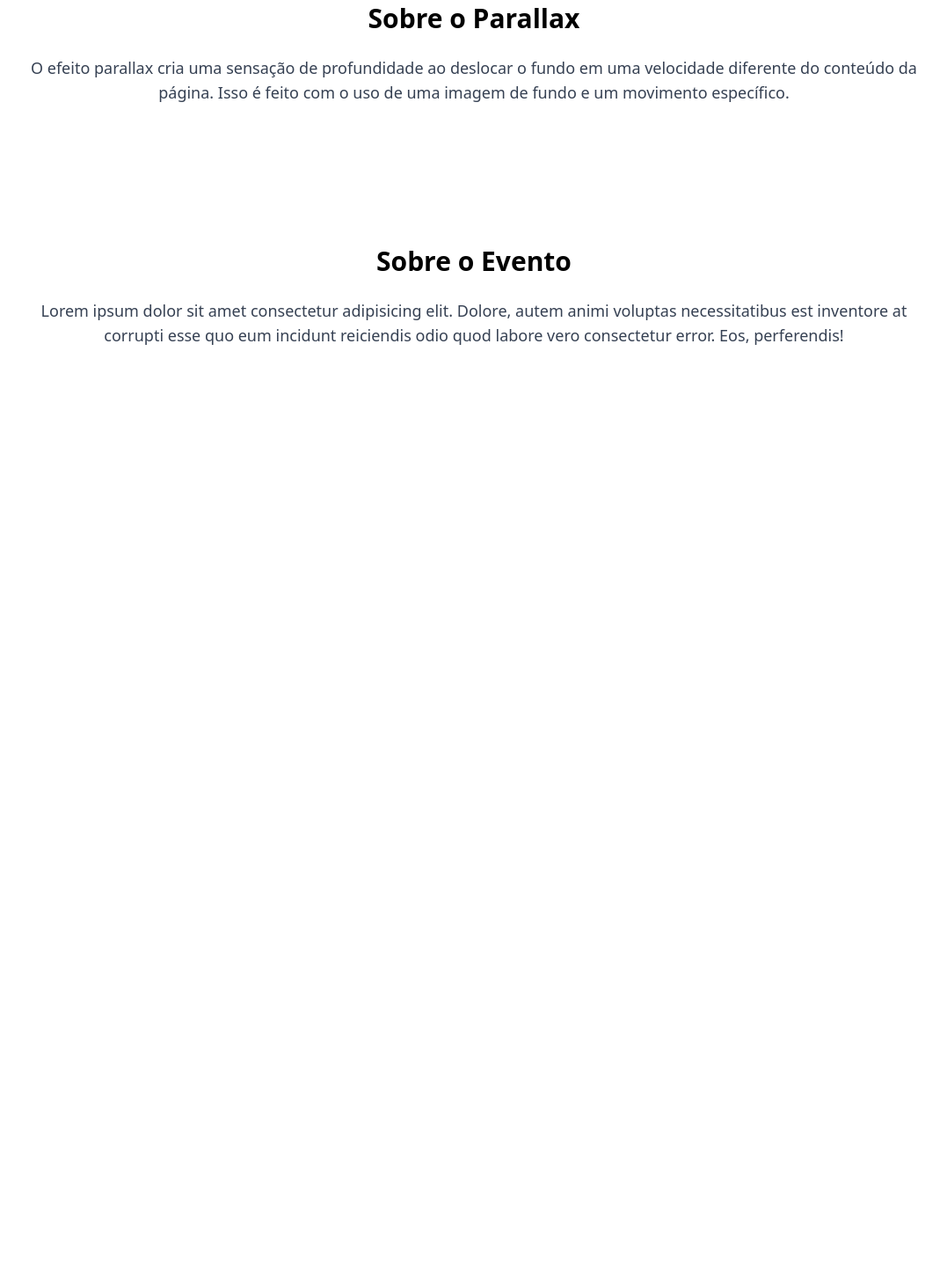
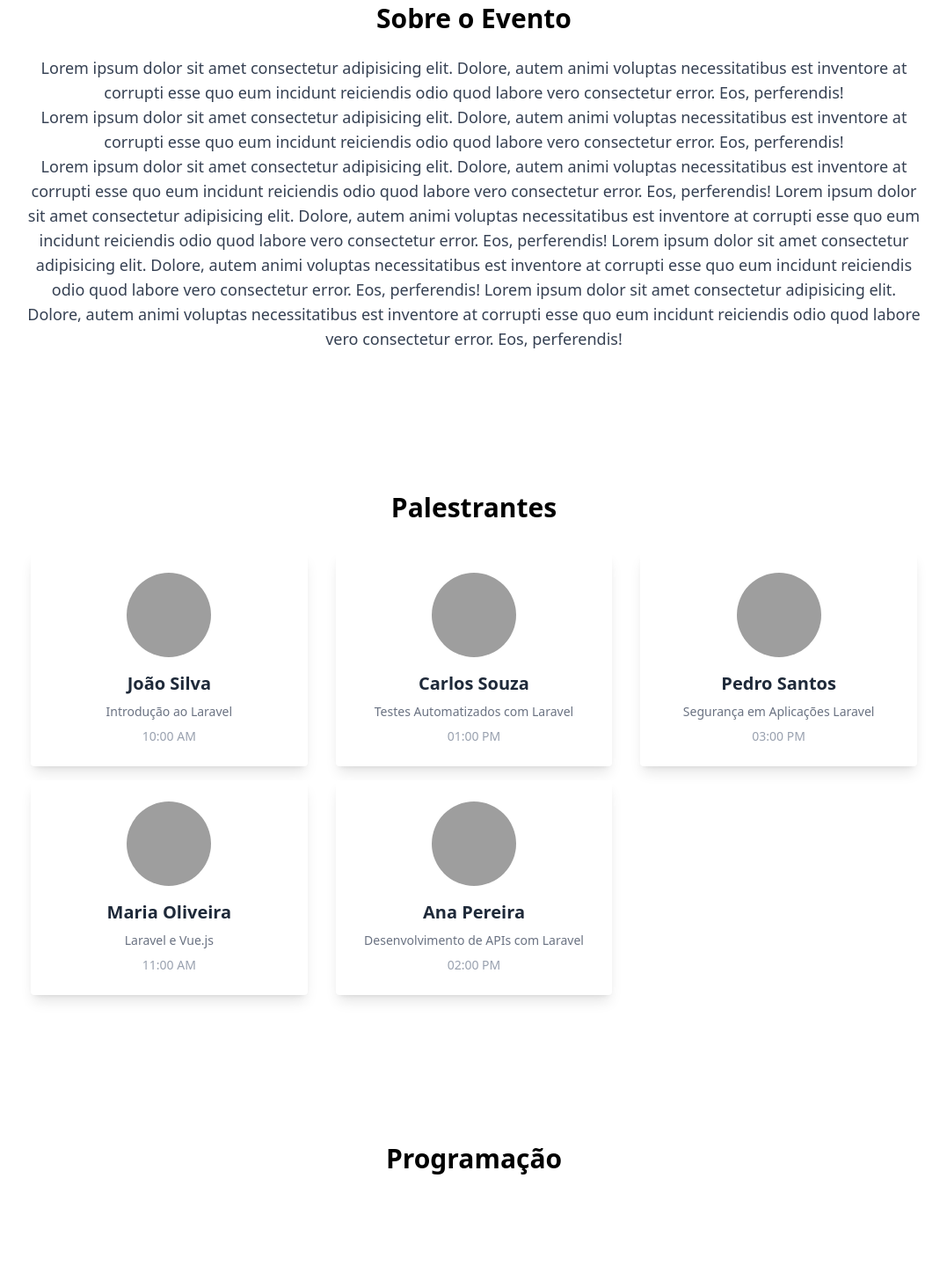
Before and after one commit to Braiani/agenda_eventos, a plain HTML site: page index.html in a window 1280 px wide. Shown: the part 877-2316 px from the top of the page at 88% size, without its empty margins (101-1178 px from the left). Before the commit the page ends 1352 px from the top, so only its background shows below. Drawn offline with nearby package versions, Linux system fonts and the light colour scheme; grey boxes are pictures that could not be loaded.

Commit message:
Added speakers section

```diff
--- /dev/null
+++ b/api/informacoes.json
@@ -0,0 +1,37 @@
+{
+    "event": "Laravel Brasil Conference",
+    "location": "São Paulo, Brasil",
+    "date": "2023-11-25",
+    "speakers": [
+        {
+            "name": "João Silva",
+            "topic": "Introdução ao Laravel",
+            "time": "10:00 AM",
+            "photo": "https://i.pravatar.cc/150?img=3"
+        },
+        {
+            "name": "Maria Oliveira",
+            "topic": "Laravel e Vue.js",
+            "time": "11:00 AM",
+            "photo": "https://i.pravatar.cc/150?img=35"
+        },
+        {
+            "name": "Carlos Souza",
+            "topic": "Testes Automatizados com Laravel",
+            "time": "01:00 PM",
+            "photo": "https://i.pravatar.cc/150?img=2"
+        },
+        {
+            "name": "Ana Pereira",
+            "topic": "Desenvolvimento de APIs com Laravel",
+            "time": "02:00 PM",
+            "photo": "https://i.pravatar.cc/150?img=20"
+        },
+        {
+            "name": "Pedro Santos",
+            "topic": "Segurança em Aplicações Laravel",
+            "time": "03:00 PM",
+            "photo": "https://i.pravatar.cc/150?img=13"
+        }
+    ]
+}
--- /dev/null
+++ b/assets/components/palestrantes.js
@@ -0,0 +1,20 @@
+const palestrante = ({ name, topic, time, photo }) => {
+    return `
+        <!-- Card -->
+        <div class="p-2 w-full lg:mb-0 mb-6">
+            <div class="max-w-sm rounded overflow-hidden shadow-lg bg-white p-6">
+                <!-- Foto -->
+                <img class="w-24 h-24 rounded-full mx-auto" src="${photo}" alt="Foto de ${name}">
+
+                <!-- Conteúdo do card -->
+                <div class="text-center mt-4">
+                    <h2 class="text-xl font-semibold text-gray-800">${name}</h2>
+                    <p class="text-sm text-gray-500 mt-2">${topic}</p>
+                    <p class="text-sm text-gray-400 mt-2">${time}</p>
+                </div>
+            </div>
+        </div>
+    `;
+};
+
+export default palestrante;
--- a/assets/js/script.js
+++ b/assets/js/script.js
@@ -1,3 +1,21 @@
-window.onload = function() {
-    //
+import palestrante from "../components/palestrantes.js";
+
+async function getApiInformations() {
+    const response = await fetch('../api/informacoes.json').then(response => response.json());
+    console.log(response);
+    return response;
 }
+
+async function getSpeakers() {
+    const response = await getApiInformations();
+
+    const speakers = response.speakers;
+
+    const speakersContainer = document.getElementById('palestrantes');
+
+    speakers.forEach(speaker => {
+        speakersContainer.innerHTML += palestrante(speaker);
+    });
+}
+
+getSpeakers();
--- a/index.html
+++ b/index.html
@@ -2,8 +2,9 @@
 <html lang="pt-BR">
 <head>
     <meta charset="UTF-8">
-    <meta name="viewport" content="width=device-width, initial-scale=1.0">
+    <meta name="viewport" content="width=device-width, initial-scale=1, viewport-fit=cover">
     <title>Agenda</title>
+    <link rel="icon" type="image/png" sizes="32x32" href="https://laravel.com/img/favicon/favicon-32x32.png">
     <link rel="stylesheet" href="./assets/css/style.css">
     <script src="https://unpkg.com/@tailwindcss/browser@4"></script>
 </head>
@@ -39,17 +40,6 @@
         </div>
     </section>
 
-    <section class="py-20 px-4">
-        <div class="max-w-5xl mx-auto text-center">
-            <h2 class="text-3xl font-semibold mb-6">
-                Sobre o Parallax
-            </h2>
-            <p class="text-lg text-gray-700">
-                O efeito parallax cria uma sensação de profundidade ao deslocar o fundo em uma velocidade diferente do conteúdo da página. Isso é feito com o uso de uma imagem de fundo e um movimento específico.
-            </p>
-        </div>
-    </section>
-
     <!-- <section class="relative w-full h-[50vh] bg-cover bg-center bg-fixed paralax-img" id="price">
         <div class="absolute inset-0 bg-blue-800 opacity-50"></div>
         <div class="absolute inset-0 flex items-center justify-center text-white">
@@ -65,10 +55,42 @@
             <p class="text-lg text-gray-700">
                 Lorem ipsum dolor sit amet consectetur adipisicing elit. Dolore, autem animi voluptas necessitatibus est inventore at corrupti esse quo eum incidunt reiciendis odio quod labore vero consectetur error. Eos, perferendis!
             </p>
+            <p class="text-lg text-gray-700">
+                Lorem ipsum dolor sit amet consectetur adipisicing elit. Dolore, autem animi voluptas necessitatibus est inventore at corrupti esse quo eum incidunt reiciendis odio quod labore vero consectetur error. Eos, perferendis!
+            </p>
+            <p class="text-lg text-gray-700">
+                Lorem ipsum dolor sit amet consectetur adipisicing elit. Dolore, autem animi voluptas necessitatibus est inventore at corrupti esse quo eum incidunt reiciendis odio quod labore vero consectetur error. Eos, perferendis!
+                Lorem ipsum dolor sit amet consectetur adipisicing elit. Dolore, autem animi voluptas necessitatibus est inventore at corrupti esse quo eum incidunt reiciendis odio quod labore vero consectetur error. Eos, perferendis!
+                Lorem ipsum dolor sit amet consectetur adipisicing elit. Dolore, autem animi voluptas necessitatibus est inventore at corrupti esse quo eum incidunt reiciendis odio quod labore vero consectetur error. Eos, perferendis!
+                Lorem ipsum dolor sit amet consectetur adipisicing elit. Dolore, autem animi voluptas necessitatibus est inventore at corrupti esse quo eum incidunt reiciendis odio quod labore vero consectetur error. Eos, perferendis!
+            </p>
         </div>
     </section>
 
 
-    <script src="./assets/js/script.js"></script>
+    <section class="py-20 px-4">
+        <div class="max-w-5xl mx-auto text-center">
+            <h2 class="text-3xl font-semibold mb-6">
+                Palestrantes
+            </h2>
+            <div class="row">
+                <div class="md:columns-3" id="palestrantes"></div>
+            </div>
+        </div>
+    </section>
+
+    <section class="py-20 px-4">
+        <div class="max-w-5xl mx-auto text-center">
+            <h2 class="text-3xl font-semibold mb-6">
+                Programação
+            </h2>
+            <div class="row">
+                <div class="md:columns-3" id="programacao"></div>
+            </div>
+        </div>
+    </section>
+
+
+    <script type="module" src="./assets/js/script.js"></script>
 </body>
 </html>
```
